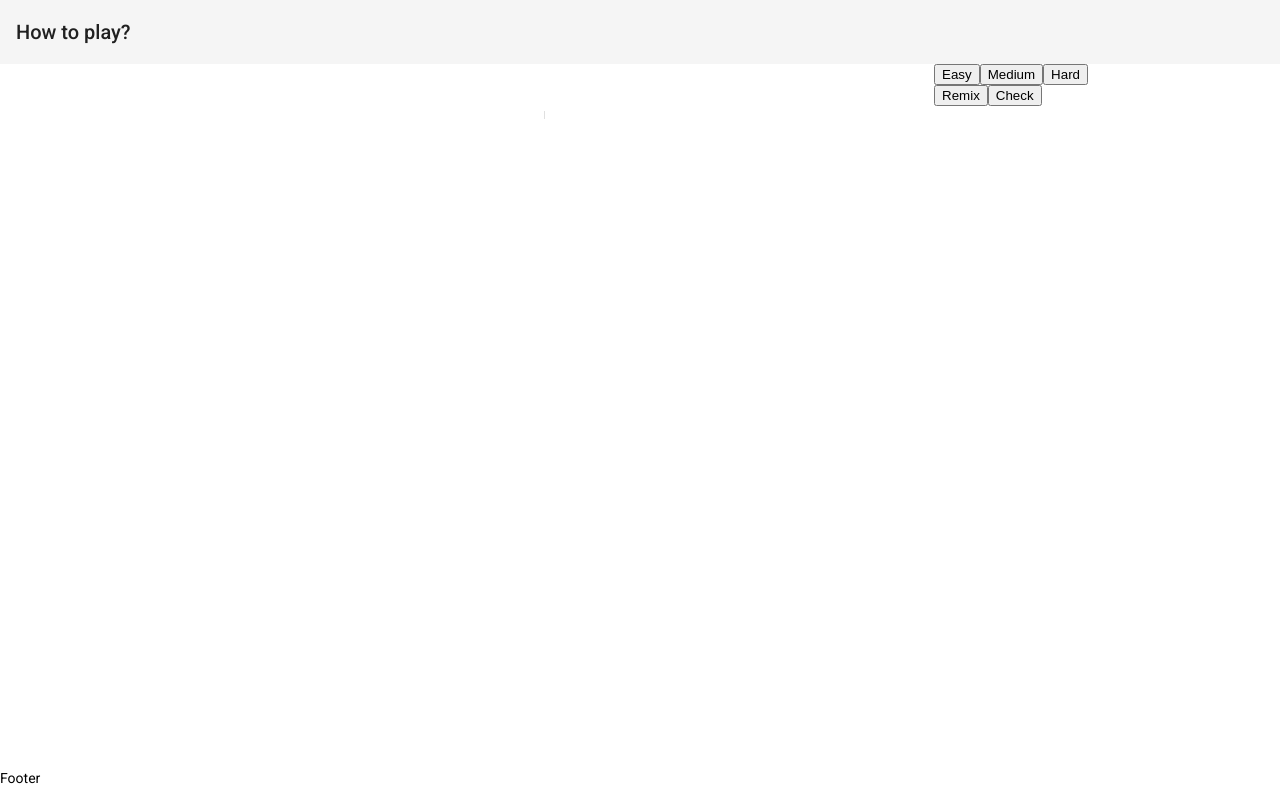
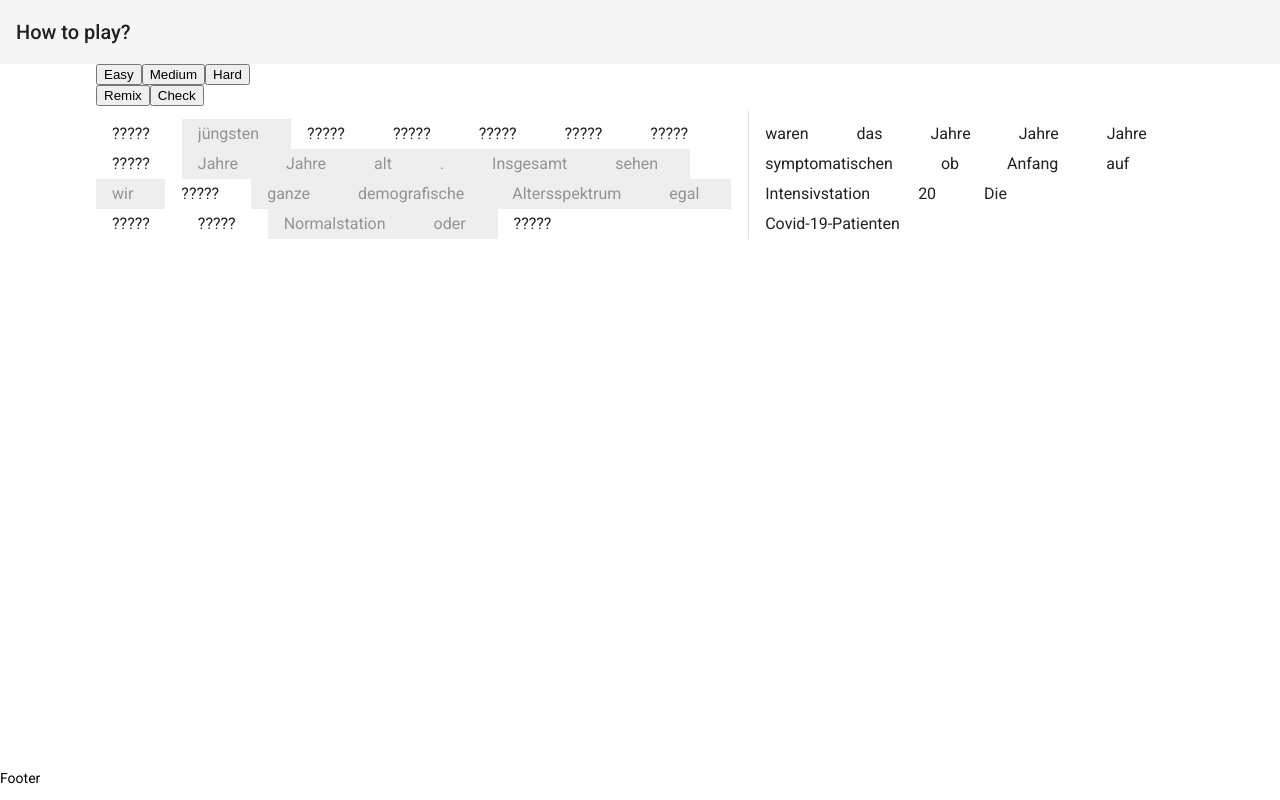
Before and after one commit to GiVanx/SprachWelt, an Angular app in the folder frontend/: page /text-fill in a window 1280 px wide. Built offline with nearby package versions, Linux system fonts and the light colour scheme.

Commit message:
Display text-fill-game in the center

```diff
--- a/frontend/src/app/layout/app-layout/app-layout.component.html
+++ b/frontend/src/app/layout/app-layout/app-layout.component.html
@@ -1,6 +1,6 @@
 <div fxLayout="column" fxFlexFill>
   <app-header></app-header>
-  <div fxFlex="1 1 auto">
+  <div fxFlex="1 1 auto" fxLayout="row" fxLayoutAlign="center start">
     <router-outlet></router-outlet>
   </div>
   <app-footer></app-footer>
--- a/frontend/src/app/text-fill-game/text-fill-game.component.html
+++ b/frontend/src/app/text-fill-game/text-fill-game.component.html
@@ -1,14 +1,11 @@
-<div class="row align-right">
+<div fxLayout="row">
   <app-text-fill-game-header></app-text-fill-game-header>
 </div>
 
-<div class="row fill-the-page">
-  <div class="column">
-    <app-text-with-gaps></app-text-with-gaps>
-  </div>
+<div fxLayout="row">
+  <app-text-with-gaps fxFlex="1.5 1 0"></app-text-with-gaps>
 
   <mat-divider [vertical]="true"></mat-divider>
-  <div class="column">
-    <app-missing-words></app-missing-words>
-  </div>
+
+  <app-missing-words fxFlex="1 1 0"></app-missing-words>
 </div>
--- a/frontend/src/app/text-fill-game/text-fill-game.component.ts
+++ b/frontend/src/app/text-fill-game/text-fill-game.component.ts
@@ -16,7 +16,7 @@ export class TextFillGameComponent implements OnInit {
     console.log('text fill component');
 
     // TODO: remove this line. It is now used only for testing with mock data.
-    // this.textStore.addTextRequest('');
+    this.textStore.addTextRequest('');
 
     this.uiStore
       .getSelection()
--- a/frontend/src/app/text-fill-game/text-fill-game.module.ts
+++ b/frontend/src/app/text-fill-game/text-fill-game.module.ts
@@ -9,6 +9,7 @@ import { AppCommonModule } from '../app-common/app-common.module';
 import { MatDividerModule } from '@angular/material/divider';
 import { LayoutModule } from '../layout/layout.module';
 import { AppLayoutComponent } from '../layout/app-layout/app-layout.component';
+import { FlexLayoutModule } from '@angular/flex-layout';
 
 const routes: Routes = [
   {
@@ -36,6 +37,7 @@ const routes: Routes = [
     RouterModule.forChild(routes),
     AppCommonModule,
     LayoutModule,
+    FlexLayoutModule,
   ],
   exports: [TextFillGameComponent],
 })
```
Also changed, not shown: frontend/src/app/layout/app-layout/app-layout.component.less (line endings or trailing spaces).
